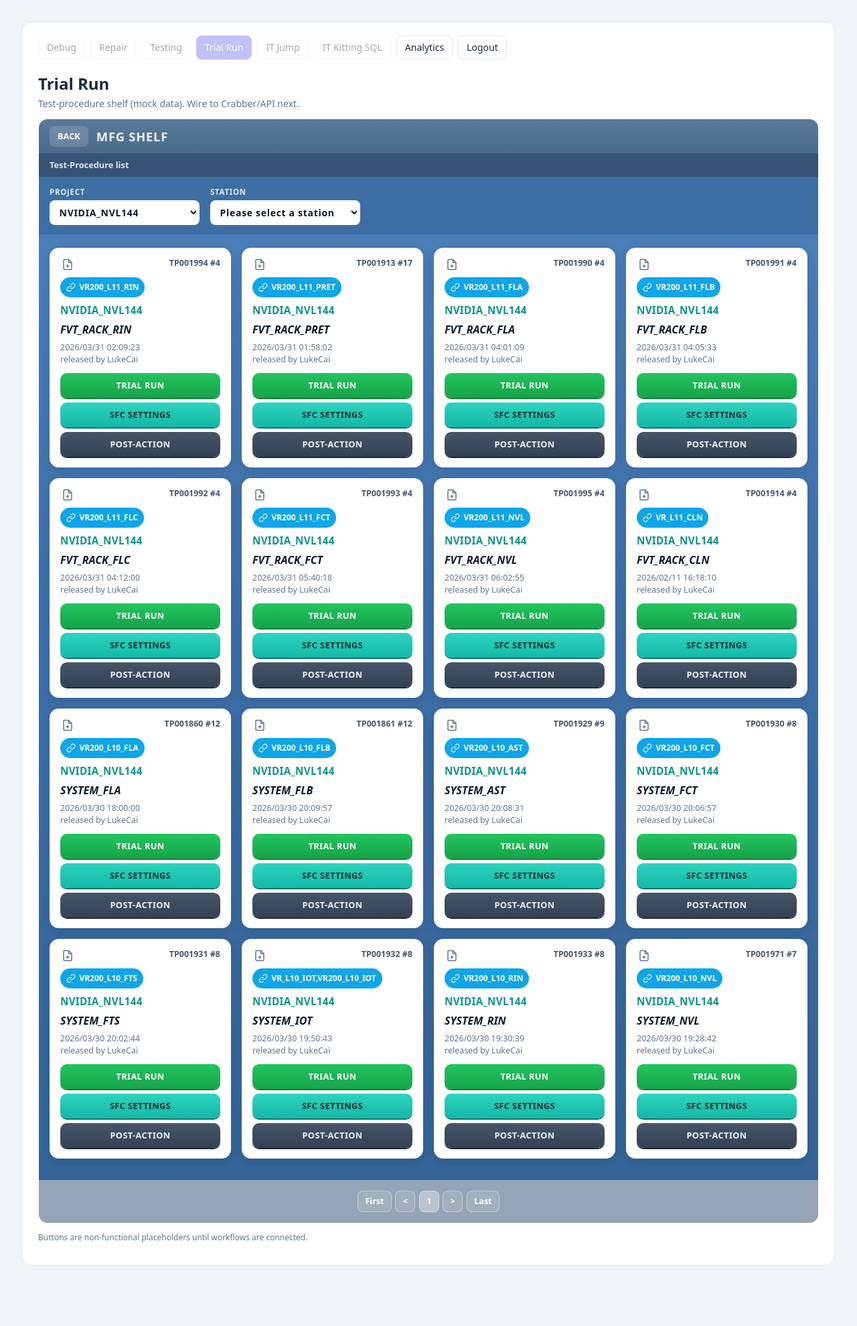
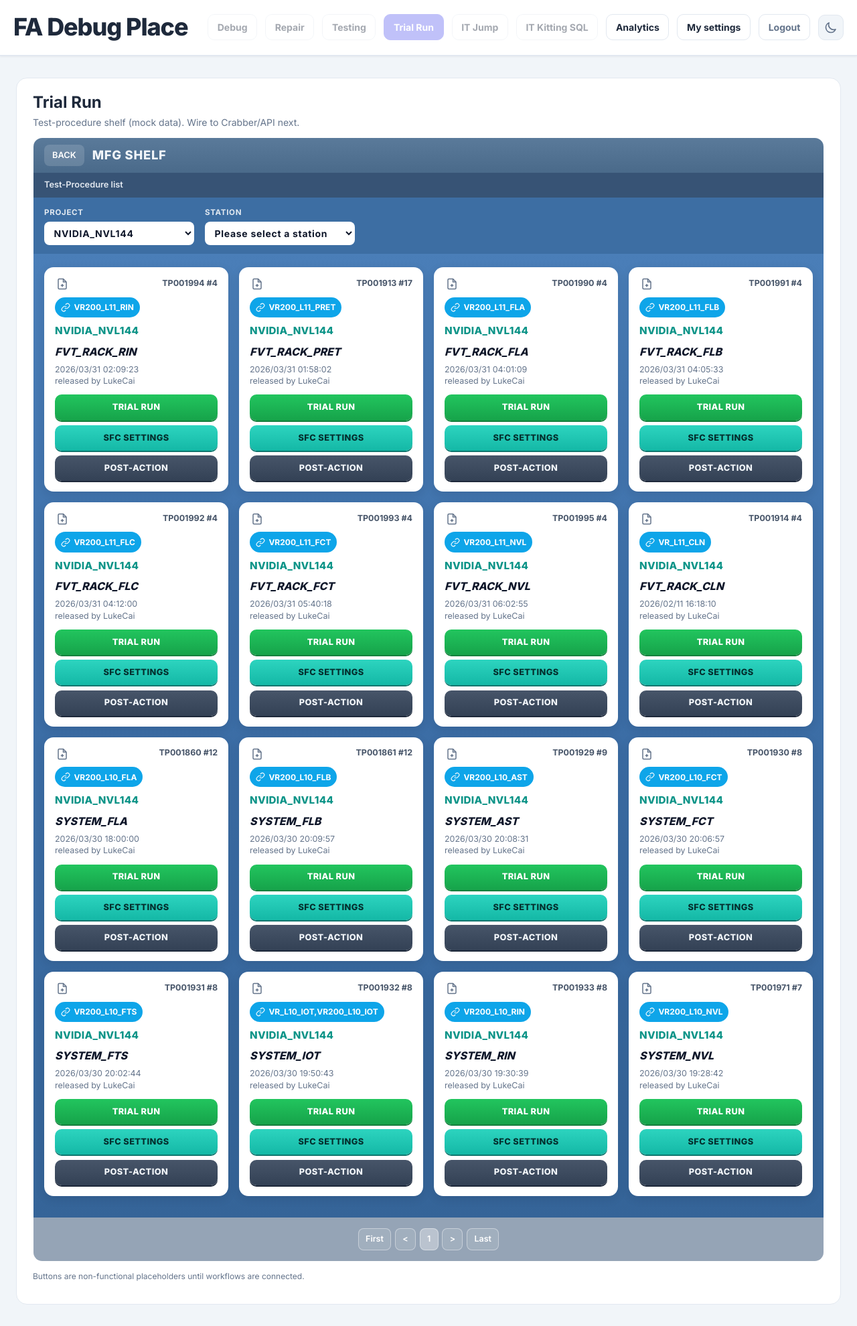
Before and after one commit to TTinTonT/SFC_View, a Flask app: template templates/debug_trial_run.html in a window 1280 px wide. Shown: the whole page at 67% size. Run offline with Flask 2, Linux system fonts and the light colour scheme; the template is opened without the code that fills it, so the values that code supplies are empty; some libraries are stand-ins or nearby versions.

Commit message:
Add Trial Run to FA debug nav; share header on trial-run page
Made-with: Cursor

```diff
--- a/templates/debug_trial_run.html
+++ b/templates/debug_trial_run.html
@@ -1,21 +1,19 @@
 <!doctype html>
-<html lang="en">
+<html lang="en" class="h-full fa-debug-shell">
 <head>
   <meta charset="UTF-8">
   <meta name="viewport" content="width=device-width, initial-scale=1.0">
   <title>Trial Run – Debug</title>
   <script src="https://cdn.tailwindcss.com"></script>
   <link rel="stylesheet" href="/static/css/theme_shared.css">
+  <link rel="stylesheet" href="/static/css/fa_debug_shell.css">
+  <link rel="preconnect" href="https://fonts.googleapis.com">
+  <link rel="preconnect" href="https://fonts.gstatic.com" crossorigin>
+  <link href="https://fonts.googleapis.com/css2?family=Inter:wght@400;500;600;700;800&amp;display=swap" rel="stylesheet">
   <style>
   * { margin: 0; padding: 0; box-sizing: border-box; }
-  body { font-family: system-ui, sans-serif; background: var(--color-bg); color: var(--color-text); padding: 2rem; }
+  body { font-family: 'Inter', system-ui, sans-serif; background: var(--color-bg); color: var(--color-text); margin: 0; padding: 0; }
   .panel { background: var(--color-surface); border: 1.5px solid var(--color-border); border-radius: 16px; padding: 1.25rem 1.5rem 2rem; max-width: 100%; width: 100%; margin: 0 auto; }
-  .nav-links { margin-bottom: 1.25rem; font-size: 0.875rem; display: flex; flex-wrap: wrap; gap: 0.5rem; align-items: center; }
-  .nav-btn { display: inline-block; padding: 0.4rem 0.75rem; border-radius: 8px; font-weight: 500; text-decoration: none; border: 1px solid var(--color-border); background: var(--color-surface); color: var(--color-text); cursor: pointer; font-size: 0.875rem; }
-  .nav-btn:hover { background: var(--color-primary); color: white; border-color: var(--color-primary); }
-  .nav-btn.active { background: var(--color-primary); color: white; border-color: var(--color-primary); }
-  .nav-btn.disabled { opacity: 0.4; pointer-events: none; cursor: not-allowed; }
-  .btn-logout { padding: 0.4rem 0.75rem; border-radius: 8px; border: 1px solid var(--color-border); background: var(--color-surface); color: var(--color-text); cursor: pointer; font-size: 0.875rem; font-weight: 500; }
 
   /* MFG shelf canvas (Crabber-inspired) */
   .tr-shelf-wrap { margin-top: 0.5rem; border-radius: 14px; overflow: hidden; border: 1px solid rgba(255,255,255,0.12); }
@@ -53,23 +51,14 @@
   .tr-mock-note { font-size: 0.75rem; color: var(--color-muted); margin-top: 0.75rem; }
   </style>
 </head>
-<body>
+<body class="h-full">
+  <div id="app-wrapper" class="app-wrapper">
+    {% set fa_debug_active = 'trial-run' %}
+    {% set fa_debug_show_filters = false %}
+    {% include 'partials/fa_debug_header.html' %}
+
+    <main>
   <div class="panel">
-    <div class="nav-links">
-      {% set ap = allowed_pages or [] %}
-      <a href="/debug" class="nav-btn {{ 'disabled' if 'debug' not in ap else '' }}" {{ 'tabindex="-1" aria-disabled="true"' if 'debug' not in ap else '' }}>Debug</a>
-      {% if current_user and (current_user.get('role') or '')|lower == 'admin' %}<a href="/debug/setting" class="nav-btn">Setting</a>{% endif %}
-      <a href="/debug/repair" class="nav-btn {{ 'disabled' if 'repair' not in ap else '' }}" {{ 'tabindex="-1" aria-disabled="true"' if 'repair' not in ap else '' }}>Repair</a>
-      <a href="/debug/testing" class="nav-btn {{ 'disabled' if 'testing' not in ap else '' }}" {{ 'tabindex="-1" aria-disabled="true"' if 'testing' not in ap else '' }}>Testing</a>
-      <a href="/debug/trial-run" class="nav-btn active {{ 'disabled' if 'trial-run' not in ap else '' }}" {{ 'tabindex="-1" aria-disabled="true"' if 'trial-run' not in ap else '' }}>Trial Run</a>
-      <a href="/debug/jump-station" class="nav-btn {{ 'disabled' if 'jump-station' not in ap else '' }}" {{ 'tabindex="-1" aria-disabled="true"' if 'jump-station' not in ap else '' }}>IT Jump</a>
-      <a href="/debug/kitting-sql" class="nav-btn {{ 'disabled' if 'kitting-sql' not in ap else '' }}" {{ 'tabindex="-1" aria-disabled="true"' if 'kitting-sql' not in ap else '' }}>IT Kitting SQL</a>
-      <a href="/" class="nav-btn">Analytics</a>
-      <form method="post" action="/api/auth/logout" style="display: inline;">
-        <button type="submit" class="btn-logout">Logout</button>
-      </form>
-    </div>
-
     <h1 class="text-2xl font-bold mb-1">Trial Run</h1>
     <p class="text-sm text-[var(--color-muted)] mb-3">Test-procedure shelf (mock data). Wire to Crabber/API next.</p>
 
@@ -108,6 +97,7 @@
     </div>
     <p class="tr-mock-note">Buttons are non-functional placeholders until workflows are connected.</p>
   </div>
+    </main>
 
   <script>
   (function() {
@@ -161,5 +151,7 @@
     });
   })();
   </script>
+  <script src="/static/js/fa_debug_theme.js" defer></script>
+  </div>
 </body>
 </html>
--- a/templates/partials/fa_debug_nav_links.html
+++ b/templates/partials/fa_debug_nav_links.html
@@ -6,6 +6,7 @@
 {% endif %}
 <a href="/debug/repair" class="btn-ghost btn-mini {{ 'fa-nav-active' if a == 'repair' else '' }} {{ 'disabled' if 'repair' not in ap else '' }}" style="text-decoration: none; color: inherit;" {{ 'tabindex="-1" aria-disabled="true"' if 'repair' not in ap else '' }}>Repair</a>
 <a href="/debug/testing" class="btn-ghost btn-mini {{ 'fa-nav-active' if a == 'testing' else '' }} {{ 'disabled' if 'testing' not in ap else '' }}" style="text-decoration: none; color: inherit;" {{ 'tabindex="-1" aria-disabled="true"' if 'testing' not in ap else '' }}>Testing</a>
+<a href="/debug/trial-run" class="btn-ghost btn-mini {{ 'fa-nav-active' if a == 'trial-run' else '' }} {{ 'disabled' if 'trial-run' not in ap else '' }}" style="text-decoration: none; color: inherit;" {{ 'tabindex="-1" aria-disabled="true"' if 'trial-run' not in ap else '' }}>Trial Run</a>
 <a href="/debug/jump-station" class="btn-ghost btn-mini {{ 'fa-nav-active' if a == 'jump-station' else '' }} {{ 'disabled' if 'jump-station' not in ap else '' }}" style="text-decoration: none; color: inherit;" {{ 'tabindex="-1" aria-disabled="true"' if 'jump-station' not in ap else '' }}>IT Jump</a>
 <a href="/debug/kitting-sql" class="btn-ghost btn-mini {{ 'fa-nav-active' if a == 'kitting-sql' else '' }} {{ 'disabled' if 'kitting-sql' not in ap else '' }}" style="text-decoration: none; color: inherit;" {{ 'tabindex="-1" aria-disabled="true"' if 'kitting-sql' not in ap else '' }}>IT Kitting SQL</a>
 <a href="/" class="btn-ghost btn-mini {{ 'fa-nav-active' if a == 'analytics' else '' }}" style="text-decoration: none; color: inherit;">Analytics</a>
```
